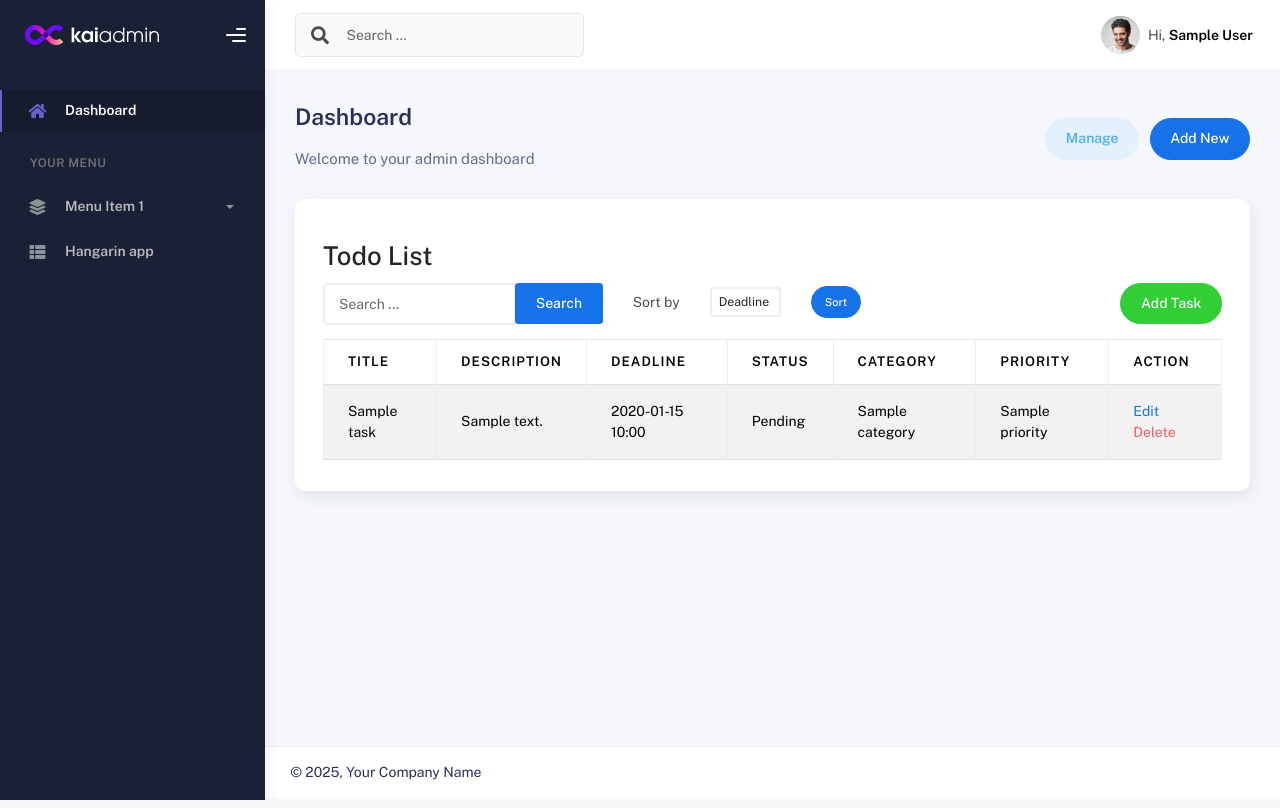
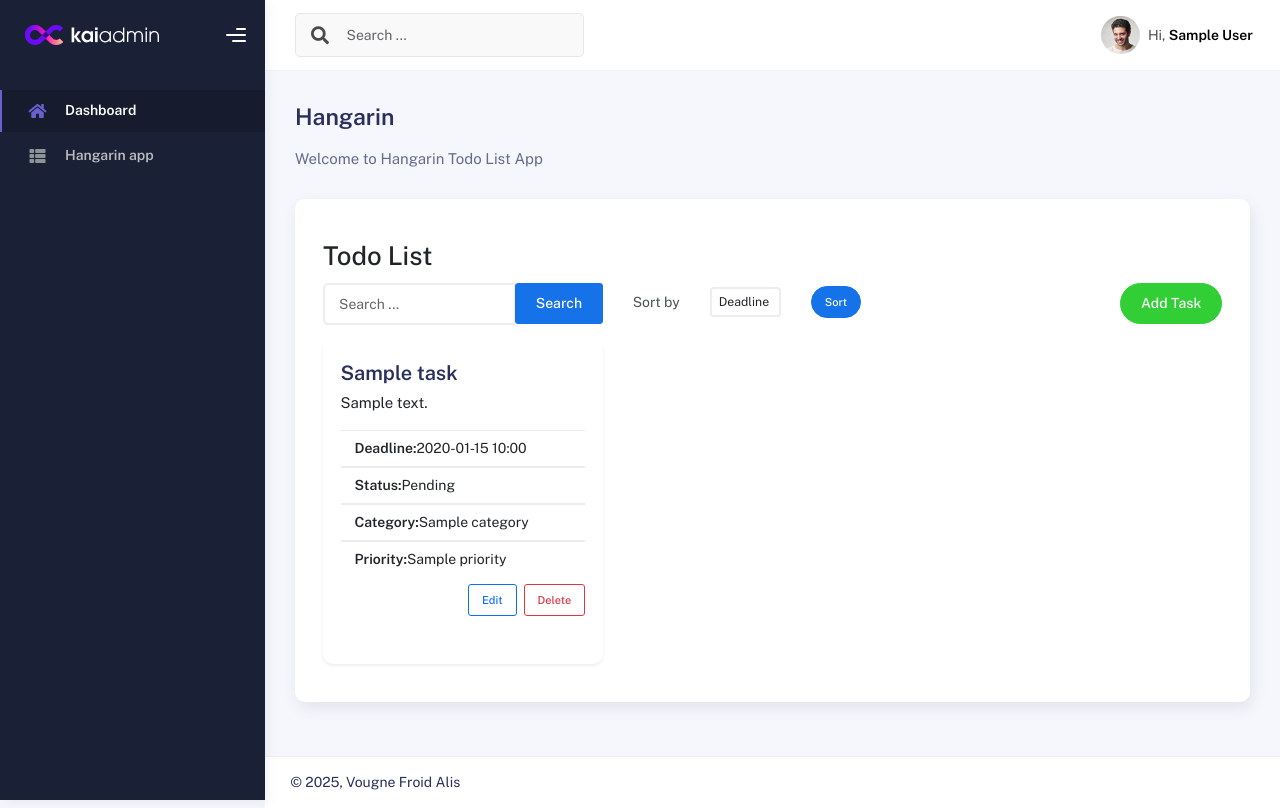
Before and after one commit to VougneFroid/hangarin, a Django app: page /task_list in a window 1280 px wide. Run offline with Django 5.2, Linux system fonts and the light colour scheme; a user stored in the database is signed in; tables that the repository leaves empty hold one stand-in row (values such as "Sample post"); some libraries are stand-ins or nearby versions.

Commit message:
fix bugs, refine

```diff
--- a/hangarinsite/templates/account/login.html
+++ b/hangarinsite/templates/account/login.html
@@ -51,7 +51,7 @@
                         <a href="{% provider_login_url 'google' %}" class="btn btn-link btn-floating mx-1">
                             <i class="fab fa-google"></i>
                         </a>
-                        <a href="#" class="btn btn-link btn-floating mx-1">
+                        <a href="{% provider_login_url 'github' %}" class="btn btn-link btn-floating mx-1">
                             <i class="fab fa-github"></i>
                         </a>
                     </div>
@@ -63,7 +63,8 @@
                         <label class="form-label" for="id_login">Email or Username</label>
                     </div>
 
-                    <!-- Password -->
+                    <!-- Password -->from django.contrib.sites.models import Site
+Site.objects.create(domain='127.0.0.1:8000', name='localhost')
                     <div data-mdb-input-init class="form-outline mb-4">
                         <input type="password" name="password" id="id_password" class="form-control" required />
                         <label class="form-label" for="id_password">Password</label>
--- a/hangarinsite/templates/base.html
+++ b/hangarinsite/templates/base.html
@@ -80,33 +80,6 @@
                   <i class="fas fa-home"></i>
                   <p>Dashboard</p>
                 </a>
-              </li>
-              <li class="nav-section">
-                <span class="sidebar-mini-icon">
-                  <i class="fa fa-ellipsis-h"></i>
-                </span>
-                <h4 class="text-section">Your Menu</h4>
-              </li>
-              <li class="nav-item">
-                <a data-bs-toggle="collapse" href="#menu1">
-                  <i class="fas fa-layer-group"></i>
-                  <p>Menu Item 1</p>
-                  <span class="caret"></span>
-                </a>
-                <div class="collapse" id="menu1">
-                  <ul class="nav nav-collapse">
-                    <li>
-                      <a href="#">
-                        <span class="sub-item">Sub Item 1</span>
-                      </a>
-                    </li>
-                    <li>
-                      <a href="#">
-                        <span class="sub-item">Sub Item 2</span>
-                      </a>
-                    </li>
-                  </ul>
-                </div>
               </li>
               <li class="nav-item">
                 <a href="{% url 'task-list' %}">
@@ -212,7 +185,13 @@
                     </div>
                     <span class="profile-username">
                       <span class="op-7">Hi,</span>
-                      <span class="fw-bold">{{ user.get_full_name|default:user.username }}</span>
+                      <span class="fw-bold">
+                        {% if request.user.get_full_name %}
+                          {{ request.user.get_full_name }}
+                        {% else %}
+                          {{ request.user.username }}
+                        {% endif %}
+                      </span>
                     </span>
                   </a>
                   <ul class="dropdown-menu dropdown-user animated fadeIn">
@@ -227,8 +206,14 @@
                             />
                           </div>
                           <div class="u-text">
-                            <h4>{{ user.get_full_name|default:user.username }}</h4>
-                            <p class="text-muted">{{ user.email }}</p>
+                            <h4>
+                              {% if request.user.get_full_name %}
+                                {{ request.user.get_full_name }}
+                              {% else %}
+                                {{ request.user.username }}
+                              {% endif %}
+                            </h4>
+                            <p class="text-muted">{{ request.user.email }}</p>
                             <a
                               href="{% url 'home' %}"
                               class="btn btn-xs btn-secondary btn-sm"
@@ -242,7 +227,7 @@
                         <a class="dropdown-item" href="{% url 'home' %}">My Profile</a>
                         <a class="dropdown-item" href="{% url 'home' %}">Settings</a>
                         <div class="dropdown-divider"></div>
-                        <a class="dropdown-item" href="{% url 'home' %}">Logout</a>
+                        <a class="dropdown-item" href="{% url 'account_logout' %}">Logout</a>
                       </li>
                     </div>
                   </ul>
@@ -259,12 +244,8 @@
               class="d-flex align-items-left align-items-md-center flex-column flex-md-row pt-2 pb-4"
             >
               <div>
-                <h3 class="fw-bold mb-3">Dashboard</h3>
-                <h6 class="op-7 mb-2">Welcome to your admin dashboard</h6>
-              </div>
-              <div class="ms-md-auto py-2 py-md-0">
-                <a href="#" class="btn btn-label-info btn-round me-2">Manage</a>
-                <a href="#" class="btn btn-primary btn-round">Add New</a>
+                <h3 class="fw-bold mb-3">Hangarin</h3>
+                <h6 class="op-7 mb-2">Welcome to Hangarin Todo List App</h6>
               </div>
             </div>
 
@@ -290,7 +271,7 @@
         <footer class="footer">
           <div class="container-fluid d-flex justify-content-between">
             <div class="copyright">
-              © {% now "Y" %}, Your Company Name
+              © {% now "Y" %}, Vougne Froid Alis
             </div>
           </div>
         </footer>
--- a/hangarinsite/templates/task_list.html
+++ b/hangarinsite/templates/task_list.html
@@ -53,39 +53,32 @@
     </div>
     <!-- End Row -->
 
-    <table class="table table-bordered table-striped mt-3">
-        <thead>
-            <tr>
-                <th>Title</th>
-                <th>Description</th>
-                <th>Deadline</th>
-                <th>Status</th>
-                <th>Category</th>
-                <th>Priority</th>
-                <th>Action</th>
-            </tr>
-        </thead>
-        <tbody>
-            {% for task in tasks %}
-            <tr>
-                <td>{{ task.title }}</td>
-                <td>{{ task.description }}</td>
-                <td>{{ task.deadline|date:"Y-m-d H:i" }}</td>
-                <td>{{ task.status }}</td>
-                <td>{{ task.category.name }}</td>
-                <td>{{ task.priority.name }}</td>
-                <td>
-                    <a href="{% url 'task-update' task.id %}">Edit</a>
-                    <a href="{% url 'task-delete' task.id %}" class="text-danger">Delete</a>
-                </td>
-            </tr>
-            {% empty %}
-            <tr>
-                <td colspan="7" class="text-center">No tasks found.</td>
-            </tr>
-            {% endfor %}
-        </tbody>
-    </table>
+    <div class="row">
+        {% for task in tasks %}
+        <div class="col-md-4 mb-4">
+            <div class="card shadow-sm h-100">
+                <div class="card-body">
+                    <h5 class="card-title">{{ task.title }}</h5>
+                    <p class="card-text">{{ task.description }}</p>
+                    <ul class="list-group list-group-flush mb-2">
+                        <li class="list-group-item"><strong>Deadline:</strong> {{ task.deadline|date:"Y-m-d H:i" }}</li>
+                        <li class="list-group-item"><strong>Status:</strong> {{ task.status }}</li>
+                        <li class="list-group-item"><strong>Category:</strong> {{ task.category.name }}</li>
+                        <li class="list-group-item"><strong>Priority:</strong> {{ task.priority.name }}</li>
+                    </ul>
+                    <div class="d-flex justify-content-end gap-2">
+                        <a href="{% url 'task-update' task.id %}" class="btn btn-sm btn-outline-primary">Edit</a>
+                        <a href="{% url 'task-delete' task.id %}" class="btn btn-sm btn-outline-danger">Delete</a>
+                    </div>
+                </div>
+            </div>
+        </div>
+        {% empty %}
+        <div class="col-12">
+            <div class="alert alert-info text-center">No tasks found.</div>
+        </div>
+        {% endfor %}
+    </div>
     {% include "includes/pagination.html" with page_obj=page_obj paginator=paginator is_paginated=is_paginated object_list=tasks %}
 </div>
 {% endblock %}
--- a/hangarinsite/todohan/views.py
+++ b/hangarinsite/todohan/views.py
@@ -6,8 +6,9 @@ from todohan.forms import TaskForm
 from django.urls import reverse_lazy
 from django.db.models import Q
 from django.utils import timezone
+from django.contrib.auth.mixins import LoginRequiredMixin
 
-class HomePageView(ListView):
+class HomePageView(LoginRequiredMixin, ListView):
     model = Task
     context_object_name = 'home'
     template_name = 'home.html'
@@ -27,7 +28,7 @@ class HomePageView(ListView):
         return context
 
 
-class TaskListView(ListView):
+class TaskListView(LoginRequiredMixin, ListView):
     model = Task
     context_object_name = 'tasks'
     template_name = 'task_list.html'
@@ -50,19 +51,19 @@ class TaskListView(ListView):
             sort_by = 'deadline'
         return qs.order_by(sort_by, 'status')
 
-class TaskCreateView(CreateView):
+class TaskCreateView(LoginRequiredMixin, CreateView):
     model = Task
     form_class = TaskForm
     template_name = 'task_form.html'
     success_url = reverse_lazy('task-list')
 
-class TaskUpdateView(UpdateView):
+class TaskUpdateView(LoginRequiredMixin, UpdateView):
     model = Task
     form_class = TaskForm
     template_name = 'task_form.html'
     success_url = reverse_lazy('task-list')
 
-class TaskDeleteView(DeleteView):
+class TaskDeleteView(LoginRequiredMixin, DeleteView):
     model = Task
     template_name = 'task_del.html'
     success_url = reverse_lazy('task-list')
```
Also changed, not shown: hangarinsite/hangarinsite/settings.py (+7 -2 lines), hangarinsite/templates/home.html (+4 -22 lines).
